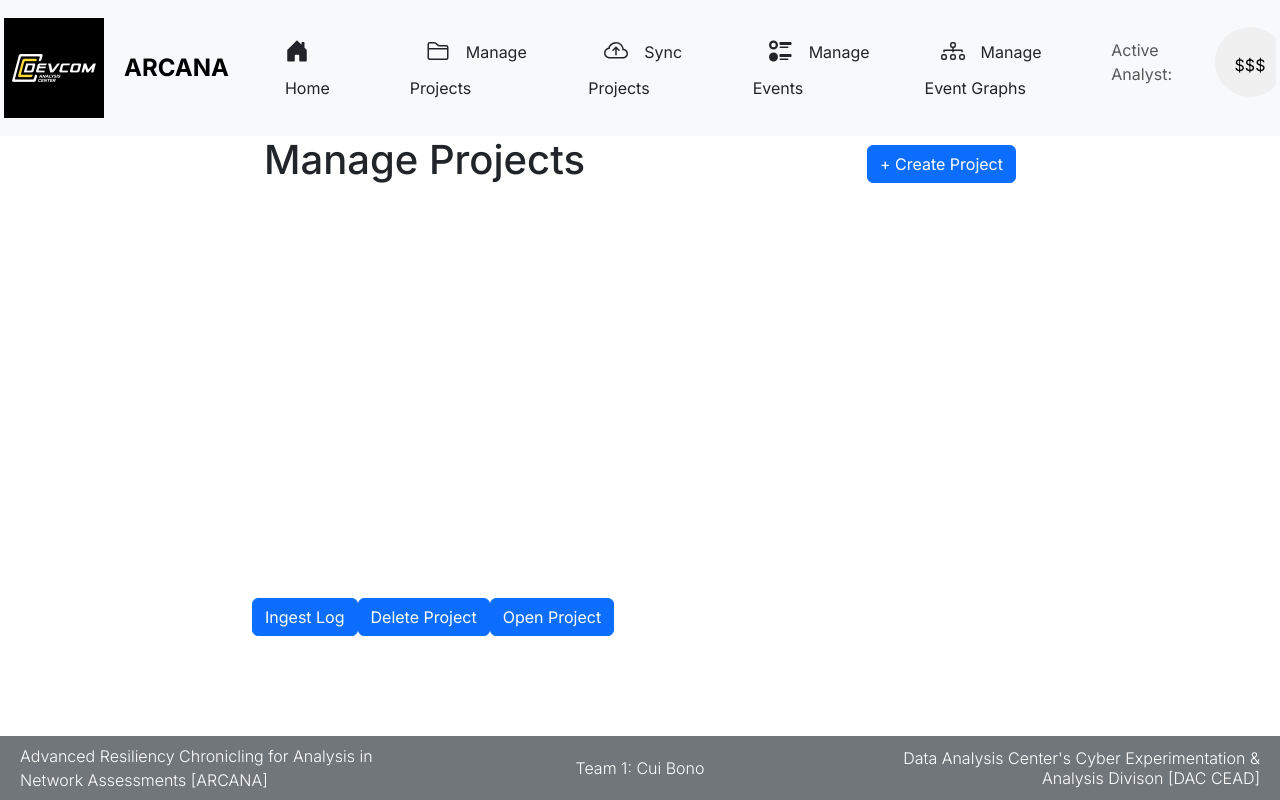
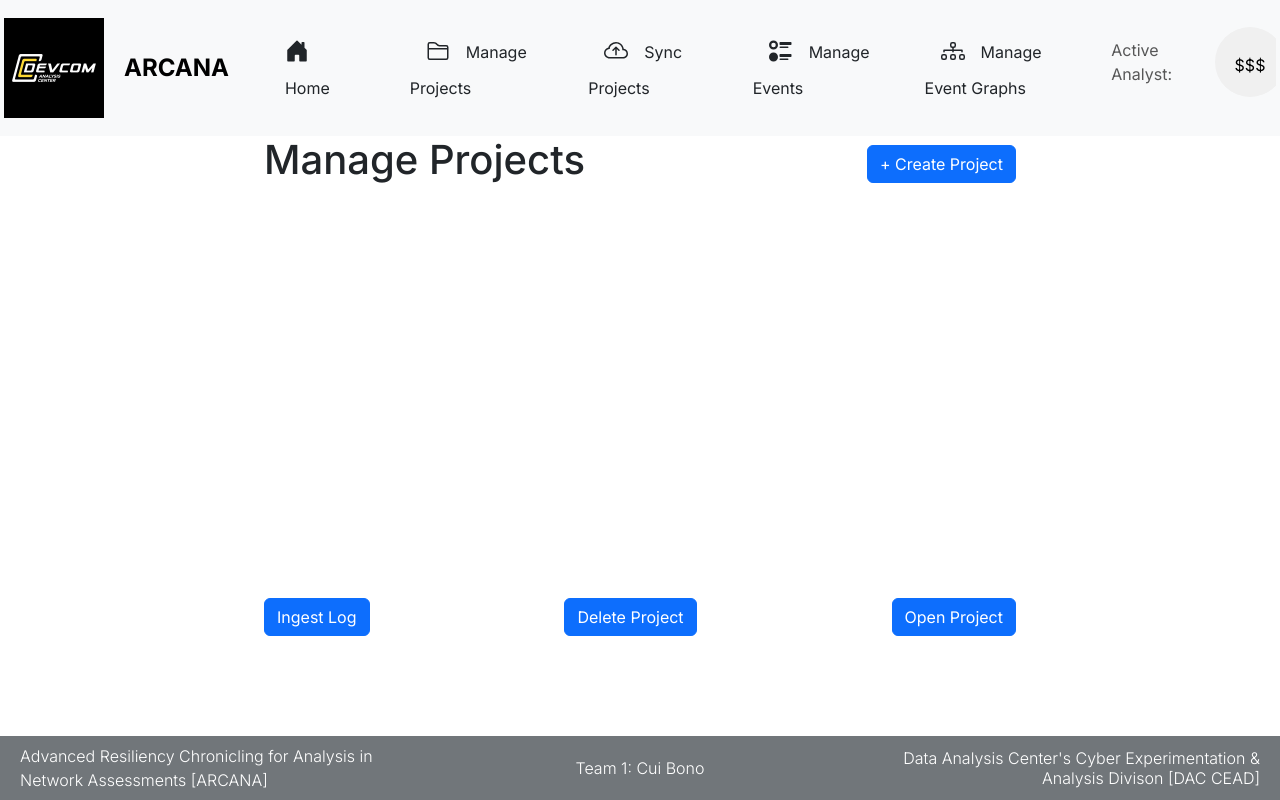
Before and after one commit to jordag18/capstone-project-ARCANA, a Next.js app in the folder frontend/arcana/: page /dashboard/manageProjects in a window 1280 px wide. Built offline with nearby package versions, Linux system fonts and the light colour scheme.

Commit message:
spacing issues resolved

```diff
--- a/frontend/arcana/app/dashboard/manageProjects/page.tsx
+++ b/frontend/arcana/app/dashboard/manageProjects/page.tsx
@@ -66,10 +66,15 @@
               <Button variant="primary" onClick={() => handleOpenDialog('createProject')}>+ Create Project</Button>
             </Container>
           </div>
-          <div className="mt-2">
-            <Button variant="primary" onClick={() => handleOpenDialog('ingestLog')}>Ingest Log</Button>
-            <Button variant="primary" onClick={() => handleOpenDialog('deleteProject')}>Delete Project</Button>
-            <Button variant="primary">Open Project</Button>
+
+
+
+          <div>
+            <Container className="d-flex justify-content-between">
+              <Button variant="primary" onClick={() => handleOpenDialog('ingestLog')}>Ingest Log</Button>
+              <Button variant="primary" onClick={() => handleOpenDialog('deleteProject')}>Delete Project</Button>
+              <Button variant="primary">Open Project</Button>
+            </Container>
           </div>
 
 
```
